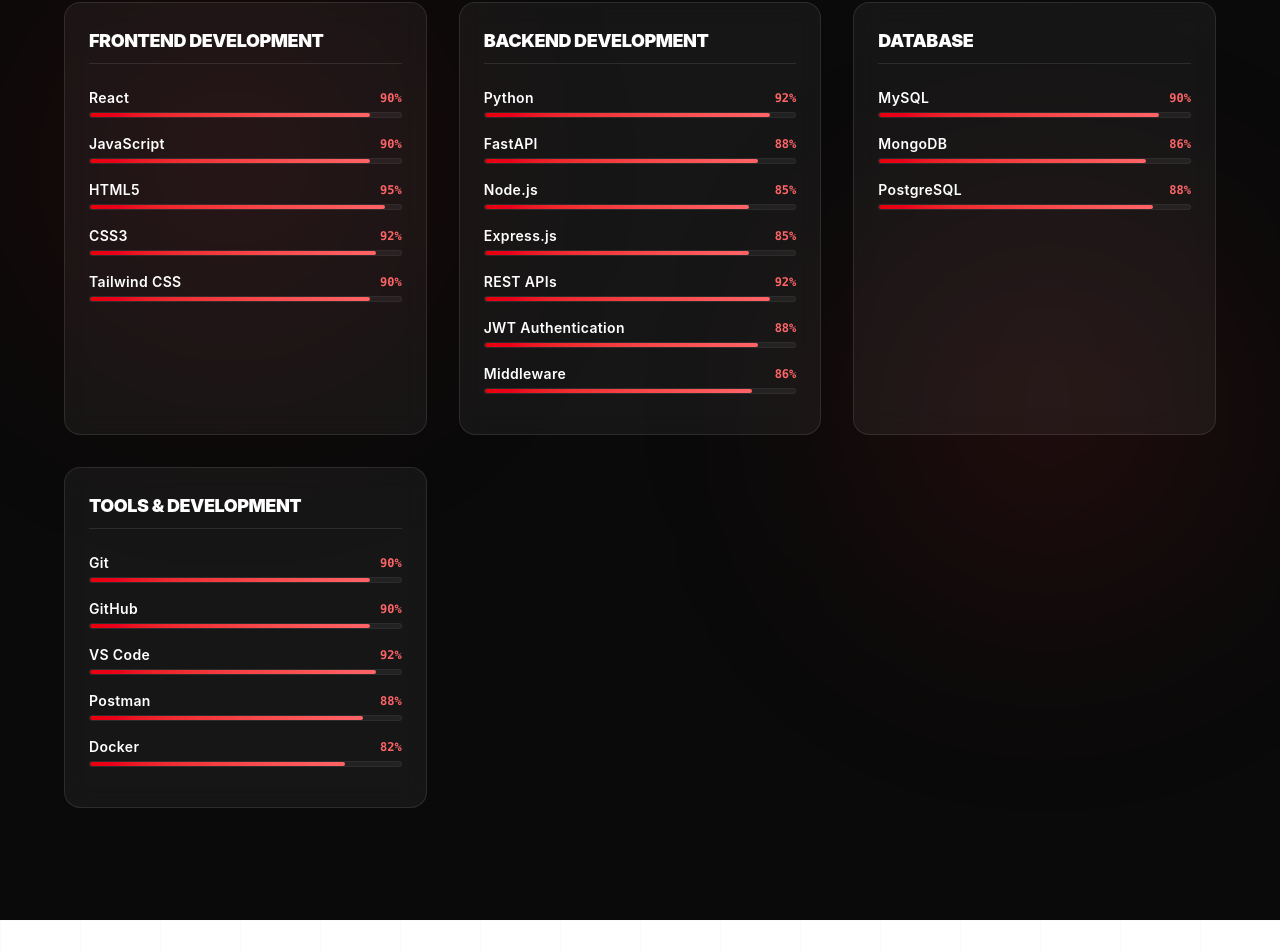
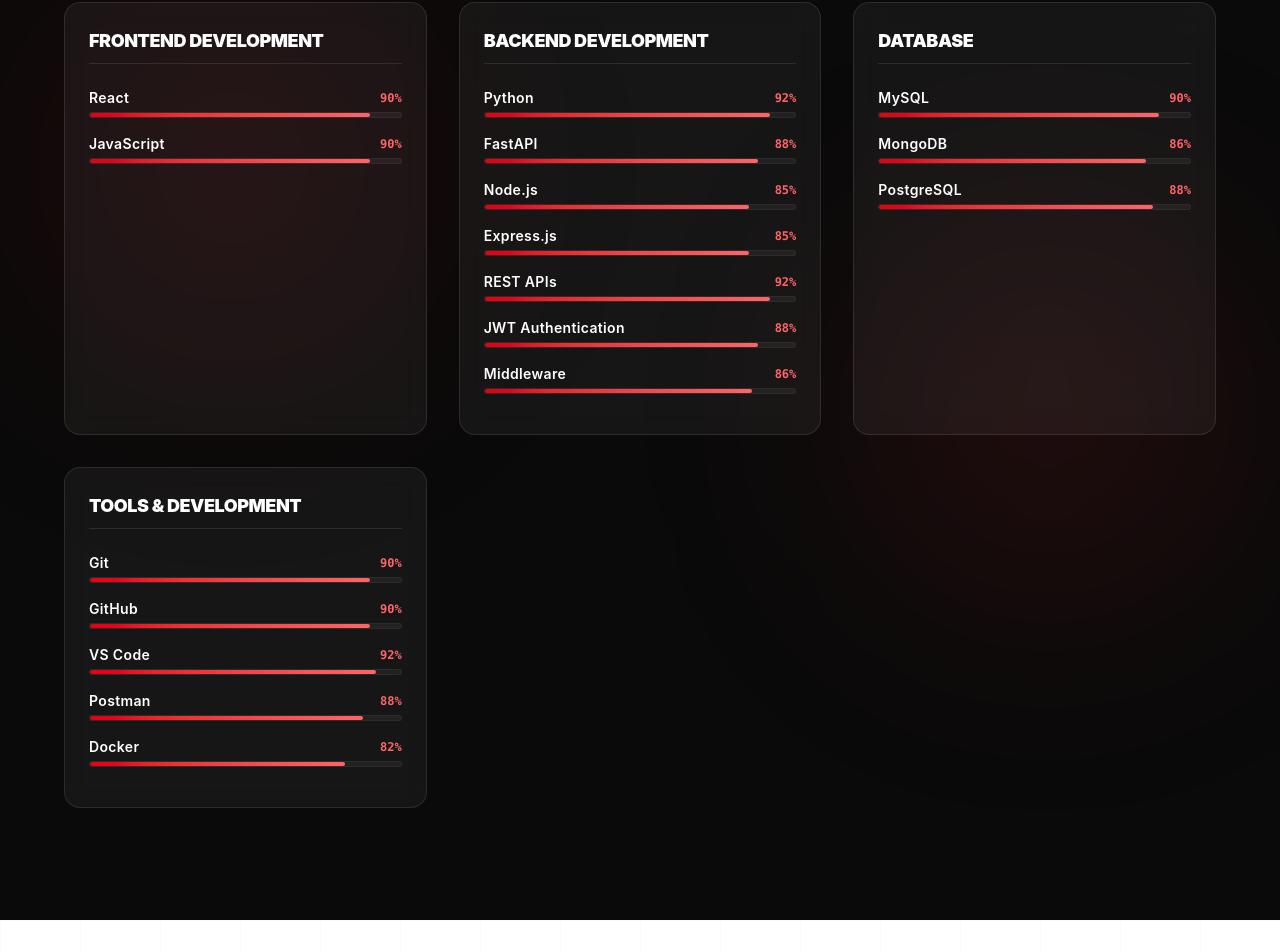
Before and after one commit to saiteja9154/sai-teja-portfolio, a React (Vite) app: page / in a window 1280 px wide. Shown: the part 1744-2696 px from the top of the page. Built offline with nearby package versions, Linux system fonts and the light colour scheme; no server answers.

Commit message:
remove the unneccessary skills

```diff
--- a/src/data/portfolioData.js
+++ b/src/data/portfolioData.js
@@ -83,9 +83,6 @@
       skills: [
         { name: "React", level: 90 },
         { name: "JavaScript", level: 90 },
-        { name: "HTML5", level: 95 },
-        { name: "CSS3", level: 92 },
-        { name: "Tailwind CSS", level: 90 },
       ],
     },
     {
```
